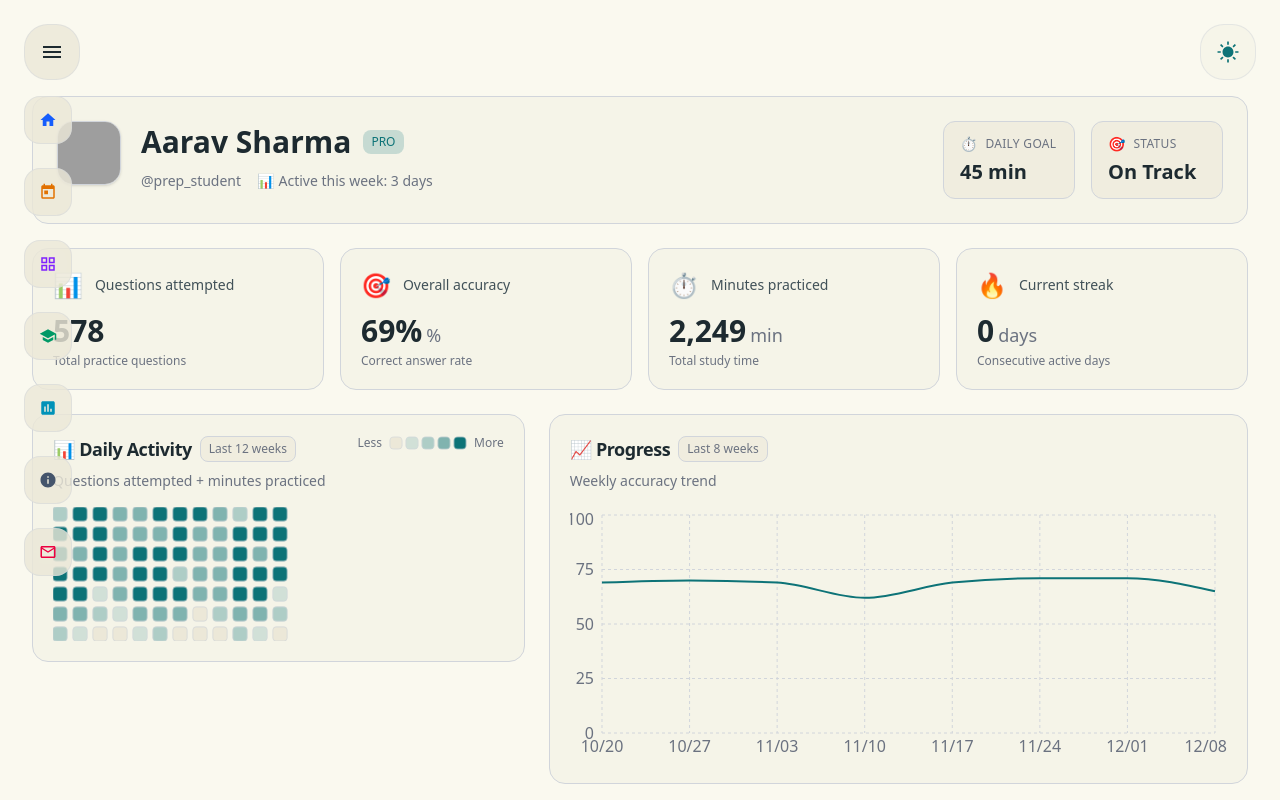
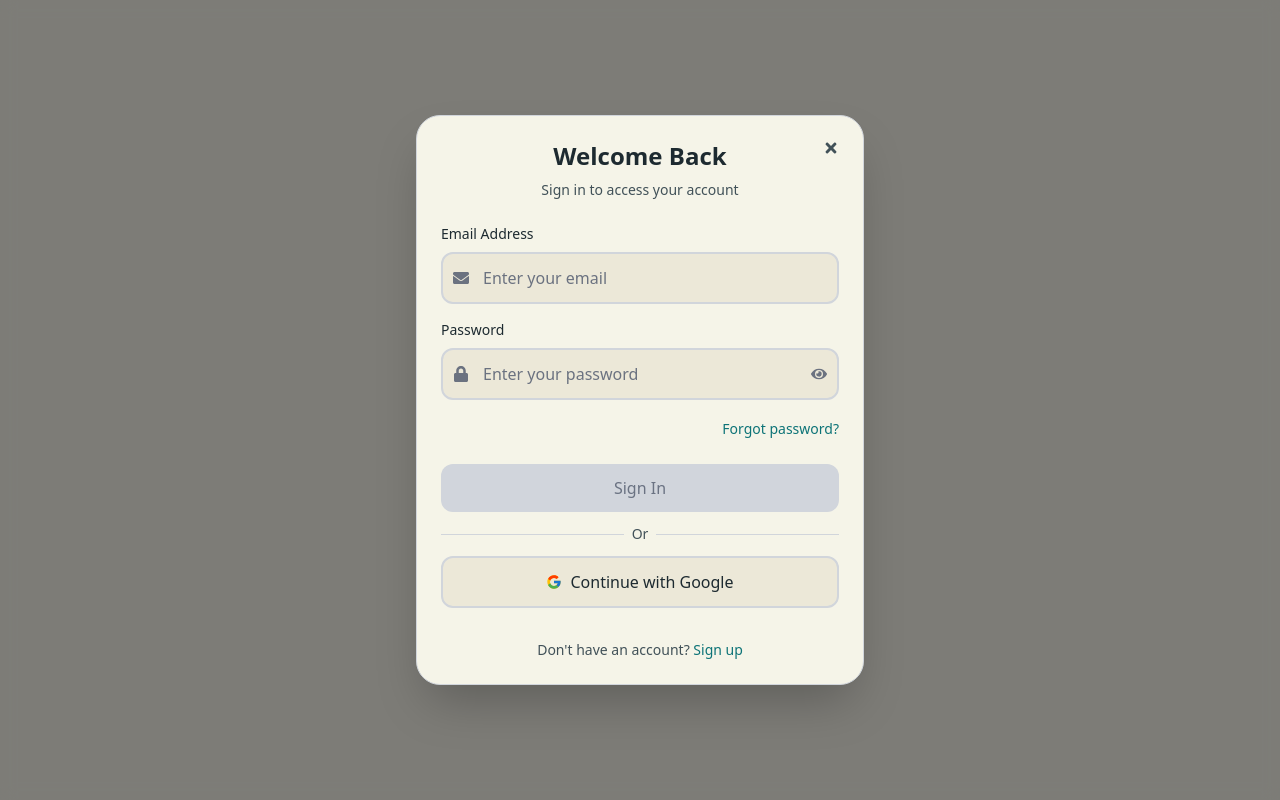
Before and after one commit to Anshpatel2434/PrepToDo, a React (Vite) app in the folder apps/web/: page /dashboard in a window 1280 px wide. Shown: the top 800 px of the page. Built offline with nearby package versions, Linux system fonts and the light colour scheme; no server answers; grey boxes are pictures that could not be loaded.

Commit message:
feat(auth): implement SafeAuthRoute guard and modal login flow

```diff
--- a/apps/web/package.json
+++ b/apps/web/package.json
@@ -6,7 +6,7 @@
   "scripts": {
     "dev": "vite",
     "build": "tsc -b && vite build",
-    "lint": "eslint .",
+    "lint": "eslint --no-error-on-unmatched-pattern .",
     "preview": "vite preview"
   },
   "dependencies": {
--- a/apps/web/src/App.tsx
+++ b/apps/web/src/App.tsx
@@ -16,6 +16,7 @@ import DailyVAPage from "./pages/daily/daily_va/Page/DailyVAPage";
 import DailyPage from "./pages/daily/page/DailyPage";
 
 import { ThemeProvider } from "./context/ThemeContext";
+import { SafeAuthRoute } from "./ui_components/SafeAuthRoute";
 import { supabase } from "./services/apiClient";
 import { useLazyFetchDailyTestDataQuery } from "./pages/daily/redux_usecase/dailyPracticeApi";
 
@@ -34,7 +35,11 @@ const router = createBrowserRouter([
     },
     {
         path: "/dashboard",
-		element: <DashboardPage />,
+        element: (
+            <SafeAuthRoute>
+                <DashboardPage />
+            </SafeAuthRoute>
+        ),
     },
     {
         path: "/auth",
@@ -54,11 +59,19 @@ const router = createBrowserRouter([
     },
     {
         path: "/daily/rc",
-		element: <DailyRCPage />,
+        element: (
+            <SafeAuthRoute>
+                <DailyRCPage />
+            </SafeAuthRoute>
+        ),
     },
     {
         path: "/daily/va",
-		element: <DailyVAPage />,
+        element: (
+            <SafeAuthRoute>
+                <DailyVAPage />
+            </SafeAuthRoute>
+        ),
     },
 ]);
 
--- a/apps/web/src/pages/auth/components/AuthForm.tsx
+++ b/apps/web/src/pages/auth/components/AuthForm.tsx
@@ -1,6 +1,8 @@
 import React, { useState } from "react";
 import { AnimatePresence } from "framer-motion";
 import toast from "react-hot-toast";
+import { useSelector } from "react-redux";
+
 import {
     useCheckUserExistsMutation,
     useLoginMutation,
@@ -10,19 +12,19 @@ import {
     useVerifyUserOtpMutation,
 } from "../redux_usecases/authApi";
 import { EmailService } from "../../../services/email-handling/emailService";
+import type { RootState } from "../../../store";
 
 // Import steps components
 import { EmailStep } from "./EmailStep";
 import { OtpStep } from "./OtpStep";
 import { PasswordStep } from "./PasswordStep";
 import { LoginStep } from "./LoginStep";
-import { useSelector } from "react-redux";
-import type { RootState } from "../../../store";
+import type { AuthPopupCloseReason } from "./AuthPopup";
 
 interface AuthFormProps {
     isDark: boolean;
     initialMode: "signin" | "signup";
-	onClose: () => void;
+    onClose: (reason?: AuthPopupCloseReason) => void;
 }
 
 type AuthMode = "signin" | "signup";
@@ -113,7 +115,7 @@ export const AuthForm: React.FC<AuthFormProps> = ({
     // Handle password/setup step
     const handlePasswordSubmit = async () => {
         if (skipPassword) {
-			onClose();
+            onClose("success");
         } else {
             try {
                 const result = await updateUserPassword({
@@ -121,7 +123,7 @@ export const AuthForm: React.FC<AuthFormProps> = ({
                 }).unwrap();
                 if (result) toast.success("Password Updated Successfully!!");
                 setTimeout(() => {
-					onClose();
+                    onClose("success");
                 }, 1000);
             } catch (error) {
                 const err = error as { data?: string; message?: string };
@@ -145,7 +147,7 @@ export const AuthForm: React.FC<AuthFormProps> = ({
         try {
             await login({ email, password }).unwrap();
             toast.success("Logged in successfully!");
-			onClose();
+            onClose("success");
         } catch (error) {
             const err = error as { data?: string; message?: string };
             toast.error(err.data || "Login failed");
--- a/apps/web/src/pages/auth/components/AuthPopup.tsx
+++ b/apps/web/src/pages/auth/components/AuthPopup.tsx
@@ -3,9 +3,11 @@ import { motion, AnimatePresence } from "framer-motion";
 import { AuthForm } from "./AuthForm";
 import { FaTimes } from "react-icons/fa";
 
+export type AuthPopupCloseReason = "dismiss" | "success";
+
 interface AuthPopupProps {
     isOpen: boolean;
-	onClose: () => void;
+    onClose: (reason?: AuthPopupCloseReason) => void;
     isDark: boolean;
     initialMode?: "signin" | "signup";
 }
@@ -27,7 +29,7 @@ export const AuthPopup: React.FC<AuthPopupProps> = ({
                     animate={{ opacity: 1 }}
                     exit={{ opacity: 0 }}
                     className="absolute inset-0 bg-black/50 backdrop-blur-sm"
-					onClick={onClose}
+                    onClick={() => onClose("dismiss")}
                 />
 
                 {/* Popup */}
@@ -46,7 +48,7 @@ export const AuthPopup: React.FC<AuthPopupProps> = ({
                 >
                     {/* Close button */}
                     <button
-						onClick={onClose}
+                        onClick={() => onClose("dismiss")}
                         className={`
                             absolute top-4 right-4 z-10 p-2 rounded-full
                             ${
--- a/apps/web/src/pages/daily/daily_rc/Page/DailyRCPage.tsx
+++ b/apps/web/src/pages/daily/daily_rc/Page/DailyRCPage.tsx
@@ -1,7 +1,6 @@
 import React, { useEffect, useCallback, useRef } from "react";
 import { motion, AnimatePresence } from "framer-motion";
 import { useDispatch, useSelector } from "react-redux";
-import { useNavigate } from "react-router-dom";
 import { MdChevronLeft, MdChevronRight } from "react-icons/md";
 import { useTheme } from "../../../../context/ThemeContext";
 import { supabase } from "../../../../services/apiClient";
@@ -45,7 +44,6 @@ import { useExamNavigationGuard } from "../../navigation_hook/useExamNavigation"
 
 const DailyRCPage: React.FC = () => {
     const dispatch = useDispatch();
-    const navigate = useNavigate();
     const { isDark } = useTheme();
 
     const [windowWidth, setWindowWidth] = React.useState(
@@ -128,7 +126,6 @@ const DailyRCPage: React.FC = () => {
                     data: { user },
                 } = await supabase.auth.getUser();
                 if (!user) {
-                    navigate("/login");
                     return;
                 }
 
@@ -191,7 +188,6 @@ const DailyRCPage: React.FC = () => {
         session.id,
         dispatch,
         isLoading,
-        navigate,
         // Note: fetchExistingSession and startNewSession are NOT in dependencies
         // to prevent the effect from running multiple times due to hook reference changes
     ]);
--- a/apps/web/src/pages/daily/daily_va/Page/DailyVAPage.tsx
+++ b/apps/web/src/pages/daily/daily_va/Page/DailyVAPage.tsx
@@ -1,6 +1,5 @@
 import React, { useEffect, useCallback, useRef } from "react";
 import { useDispatch, useSelector } from "react-redux";
-import { useNavigate } from "react-router-dom";
 import { useTheme } from "../../../../context/ThemeContext";
 import { supabase } from "../../../../services/apiClient";
 import { QuestionPalette } from "../../components/QuestionPalette";
@@ -42,7 +41,6 @@ import { useExamNavigationGuard } from "../../navigation_hook/useExamNavigation"
 
 const DailyVAPage: React.FC = () => {
     const dispatch = useDispatch();
-    const navigate = useNavigate();
     const { isDark } = useTheme();
 
     const [windowWidth, setWindowWidth] = React.useState(
@@ -118,7 +116,6 @@ const DailyVAPage: React.FC = () => {
                     data: { user },
                 } = await supabase.auth.getUser();
                 if (!user) {
-                    navigate("/login");
                     return;
                 }
 
@@ -170,7 +167,6 @@ const DailyVAPage: React.FC = () => {
         session.id,
         dispatch,
         isLoading,
-        navigate,
         questions,
         // Note: fetchExistingSession and startNewSession are NOT in dependencies
         // to prevent the effect from running multiple times due to hook reference changes
--- /dev/null
+++ b/apps/web/src/ui_components/SafeAuthRoute.tsx
@@ -0,0 +1,77 @@
+import React from "react";
+import { useLocation, useNavigate } from "react-router-dom";
+
+import { useTheme } from "../context/ThemeContext";
+import {
+	AuthPopup,
+	type AuthPopupCloseReason,
+} from "../pages/auth/components/AuthPopup";
+import { useFetchUserQuery } from "../pages/auth/redux_usecases/authApi";
+
+interface SafeAuthRouteProps {
+	children: React.ReactNode;
+	initialMode?: "signin" | "signup";
+}
+
+export const SafeAuthRoute: React.FC<SafeAuthRouteProps> = ({
+	children,
+	initialMode = "signin",
+}) => {
+	const navigate = useNavigate();
+	const location = useLocation();
+	const { isDark } = useTheme();
+	const { data: user, isLoading, isFetching } = useFetchUserQuery();
+
+	if (user) return <>{children}</>;
+
+	if (isLoading || isFetching) {
+		return (
+			<div
+				className={`min-h-screen flex items-center justify-center ${
+					isDark ? "bg-bg-primary-dark" : "bg-bg-primary-light"
+				}`}
+			>
+				<p
+					className={`text-sm ${
+						isDark
+							? "text-text-secondary-dark"
+							: "text-text-secondary-light"
+					}`}
+				>
+					Loading…
+				</p>
+			</div>
+		);
+	}
+
+	const handleClose = (reason?: AuthPopupCloseReason) => {
+		if (reason !== "dismiss") return;
+
+		if (window.history.length > 1) {
+			navigate(-1);
+			return;
+		}
+
+		navigate("/home", {
+			replace: true,
+			state: {
+				from: location,
+			},
+		});
+	};
+
+	return (
+		<div
+			className={`min-h-screen transition-colors duration-300 ${
+				isDark ? "bg-bg-primary-dark" : "bg-bg-primary-light"
+			}`}
+		>
+			<AuthPopup
+				isOpen={true}
+				onClose={handleClose}
+				isDark={isDark}
+				initialMode={initialMode}
+			/>
+		</div>
+	);
+};
```
Lines whose indentation alone changed are shown as unchanged.
